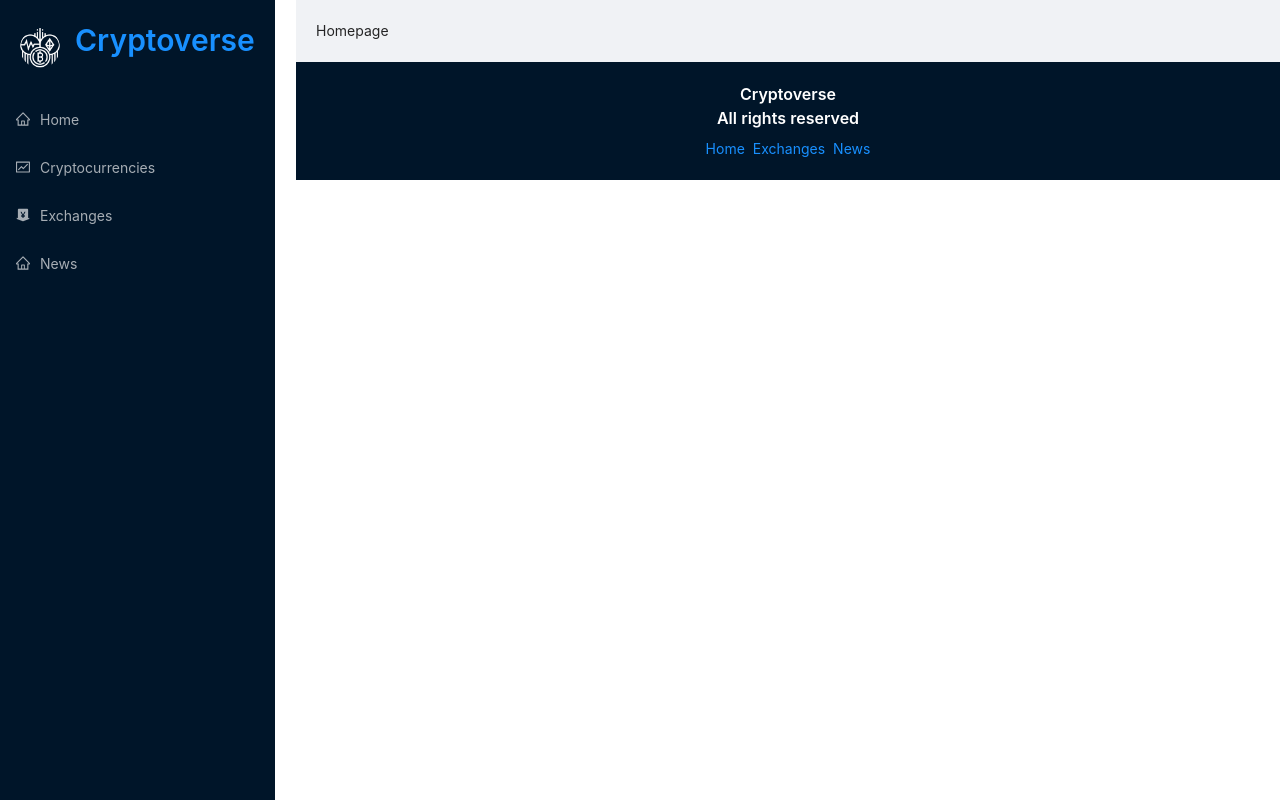
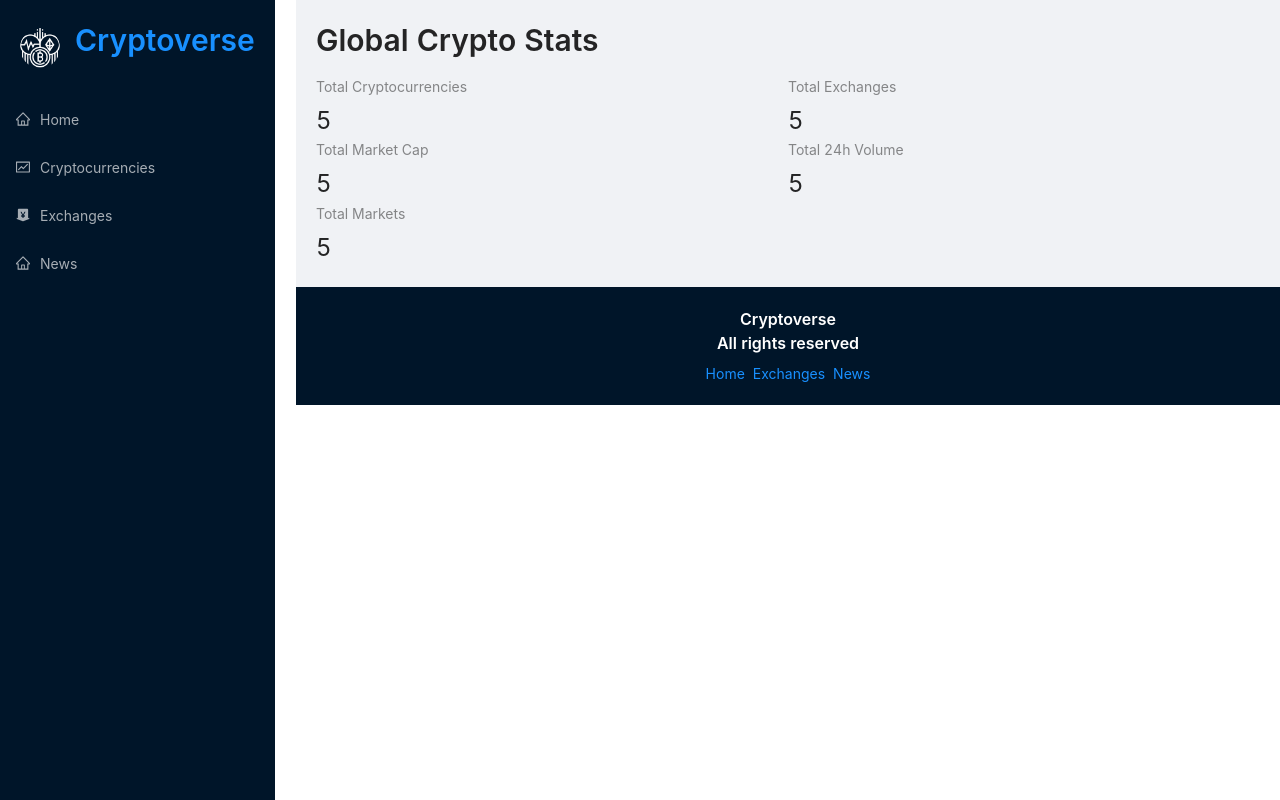
Before and after one commit to laxman-boda/Cryptoverse, a React (Create React App) app: page / in a window 1280 px wide. Built offline with nearby package versions, Linux system fonts and the light colour scheme.

Commit message:
Basic Homepage Design is done

```diff
--- a/src/components/Homepage.js
+++ b/src/components/Homepage.js
@@ -1,10 +1,34 @@
+import { Col, Row, Statistic, Typography } from "antd";
+import millify from "millify";
 import React from "react";
+import { Link } from "react-router-dom";
+
+const { Title } = Typography
 
 const Homepage = () => {
     return (
-        <div>
-            Homepage
-        </div>
+        <>
+            <Title level={2} className="heading">
+                Global Crypto Stats
+            </Title>
+            <Row>
+                <Col span={12}>
+                    <Statistic title="Total Cryptocurrencies" value="5" />
+                </Col>
+                <Col span={12}>
+                    <Statistic title="Total Exchanges" value="5" />
+                </Col>
+                <Col span={12}>
+                    <Statistic title="Total Market Cap" value="5" />
+                </Col>
+                <Col span={12}>
+                    <Statistic title="Total 24h Volume" value="5" />
+                </Col>
+                <Col span={12}>
+                    <Statistic title="Total Markets" value="5" />
+                </Col>
+            </Row>
+        </>
     )
 }
 export default Homepage
```
